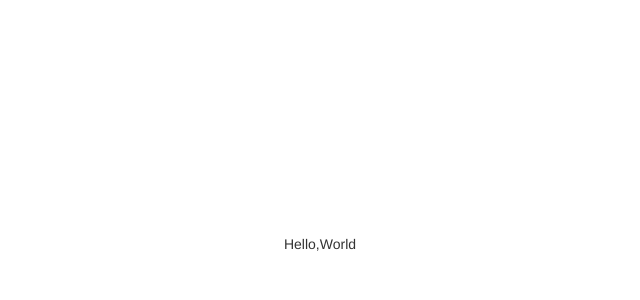
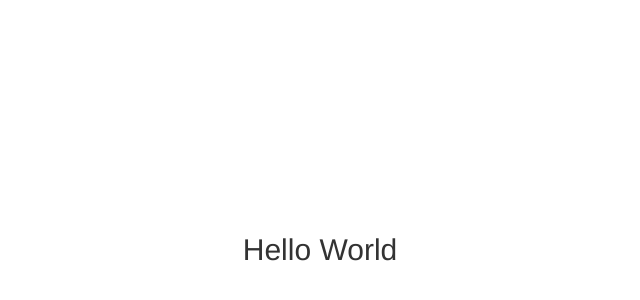
Before and after one commit to SebastianPfeu/Searchflats, a React app: page / in a window 1280 px wide. Shown: the part 156-456 px from the top of the page, without its empty margins (320-960 px from the left). Built offline with nearby package versions, Linux system fonts and the light colour scheme.

Commit message:
Set up project with external packages

```diff
--- a/package.json
+++ b/package.json
@@ -19,7 +19,7 @@
     "gh-pages": "^2.0.1",
     "html-loader": "^0.5.5",
     "html-webpack-plugin": "^3.2.0",
-    "node-sass": "^4.14.0",
+    "sass": "^1.49.7",
     "sass-loader": "^7.1.0",
     "style-loader": "^0.23.1",
     "webpack": "^4.26.1",
@@ -27,6 +27,7 @@
     "webpack-dev-server": "^3.1.14"
   },
   "dependencies": {
+    "fsevents": "^2.3.2",
     "react": "16.2",
     "react-dom": "16.2"
   },
--- /dev/null
+++ b/src/components/App.jsx
@@ -0,0 +1,10 @@
+/* eslint-disable */
+import React, { Component } from 'react';
+
+class App extends Component {
+  render() {
+    return <h2>Hello World</h2>
+  }
+}
+
+export default App;
--- a/src/index.jsx
+++ b/src/index.jsx
@@ -1,18 +1,10 @@
 import React from 'react';
 import ReactDOM from 'react-dom';
+import App from './components/App';
 
 import '../assets/stylesheets/application.scss';
 
-const Hello = ({ name }) => {
-  return (
-    <div>
-      Hello,
-      {name}
-    </div>
-  );
-};
-
 const root = document.getElementById('root');
 if (root) {
-  ReactDOM.render(<Hello name="World" />, root);
+  ReactDOM.render(<App />, root);
 }
```
Also changed, not shown: 1 other file (tests, documents, lock files or other folders).
